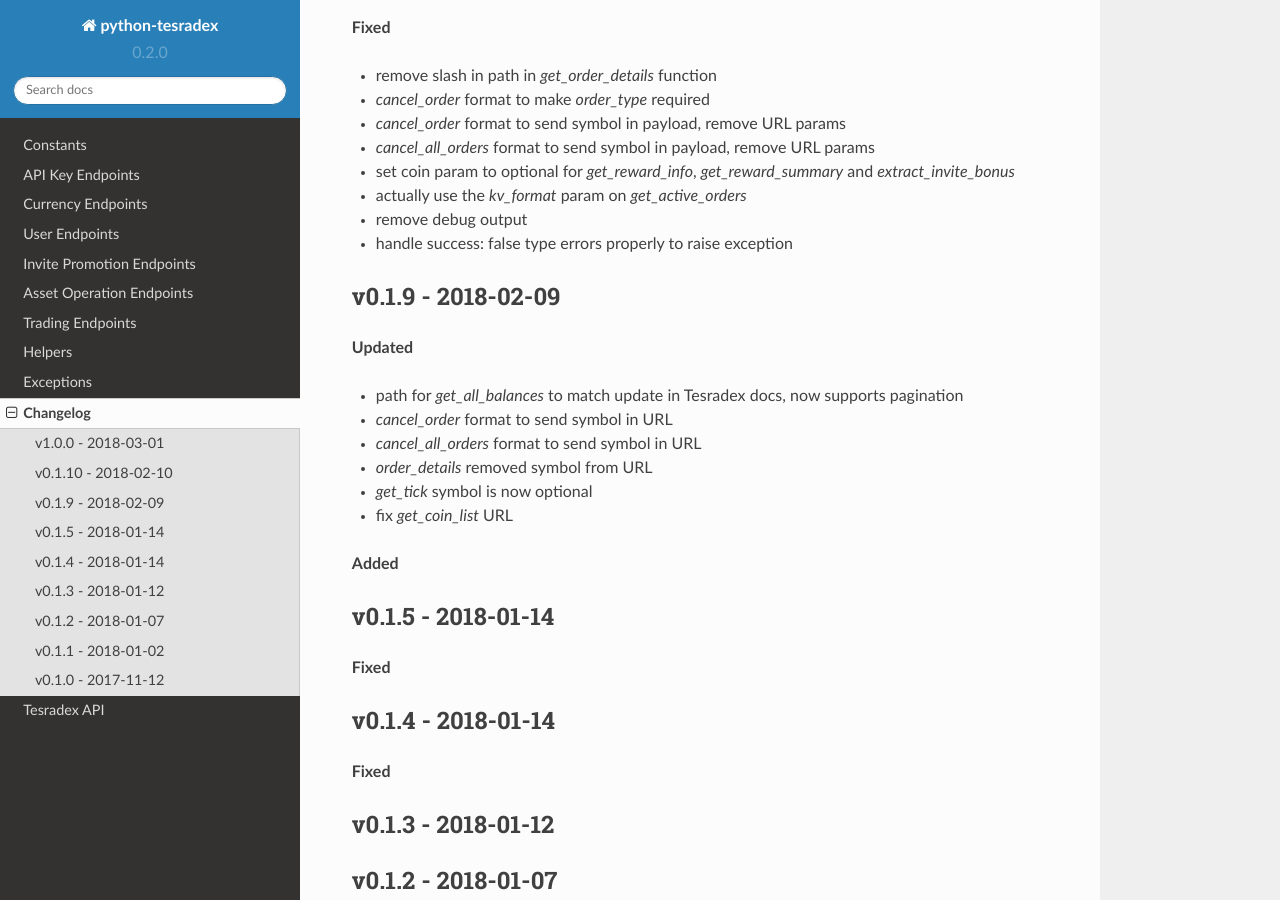
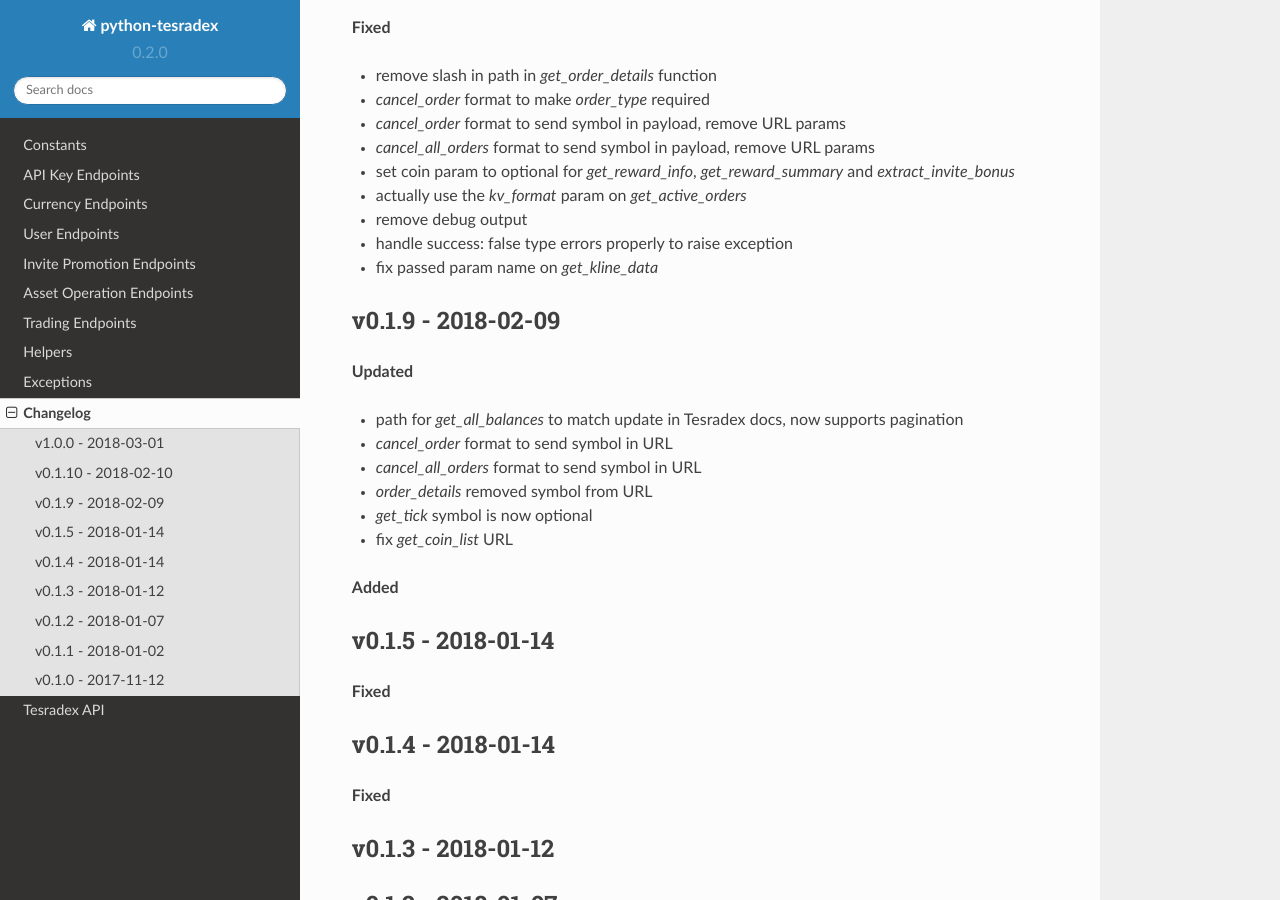
Before and after one commit to TesrabNetwork/python-tesradex, a Sphinx documentation site: the page built from docs/changelog.rst, in a window 1280 px wide and 900 px high, scrolled down 904 px. Built offline with Sphinx 7.4.7 and the Read the Docs theme 2.0.0, drawn with Linux system fonts in a browser that asks for light colours; formulas are drawn with MathJax 3; pages that are not in the unit, such as notebooks, are missing from menus.

Commit message:
update changelog function descriptions

```diff
--- a/docs/changelog.rst
+++ b/docs/changelog.rst
@@ -44,6 +44,7 @@
 - actually use the `kv_format` param on `get_active_orders`
 - remove debug output
 - handle success: false type errors properly to raise exception
+- fix passed param name on `get_kline_data`
 
 v0.1.9 - 2018-02-09
 ^^^^^^^^^^^^^^^^^^^
```
